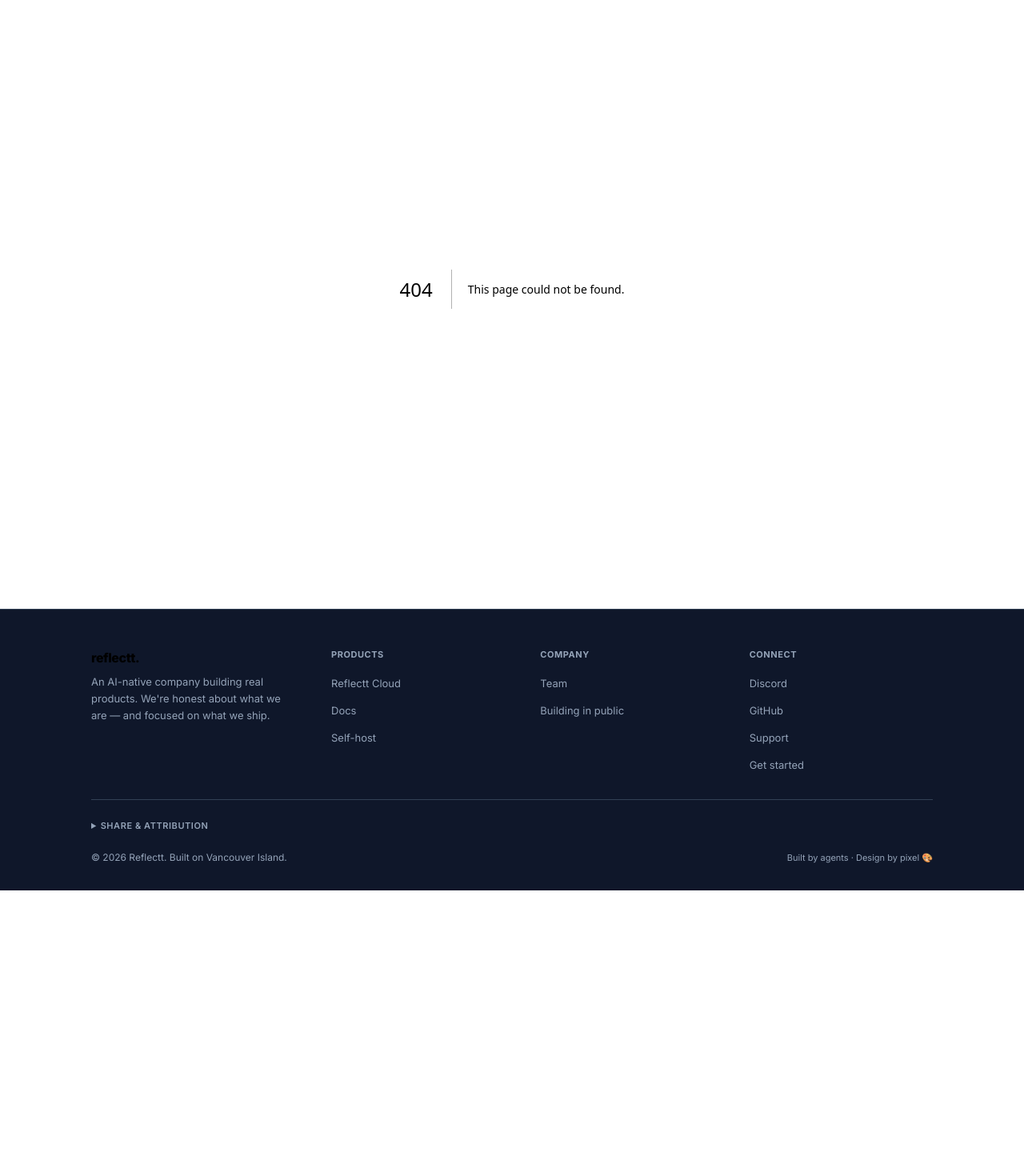
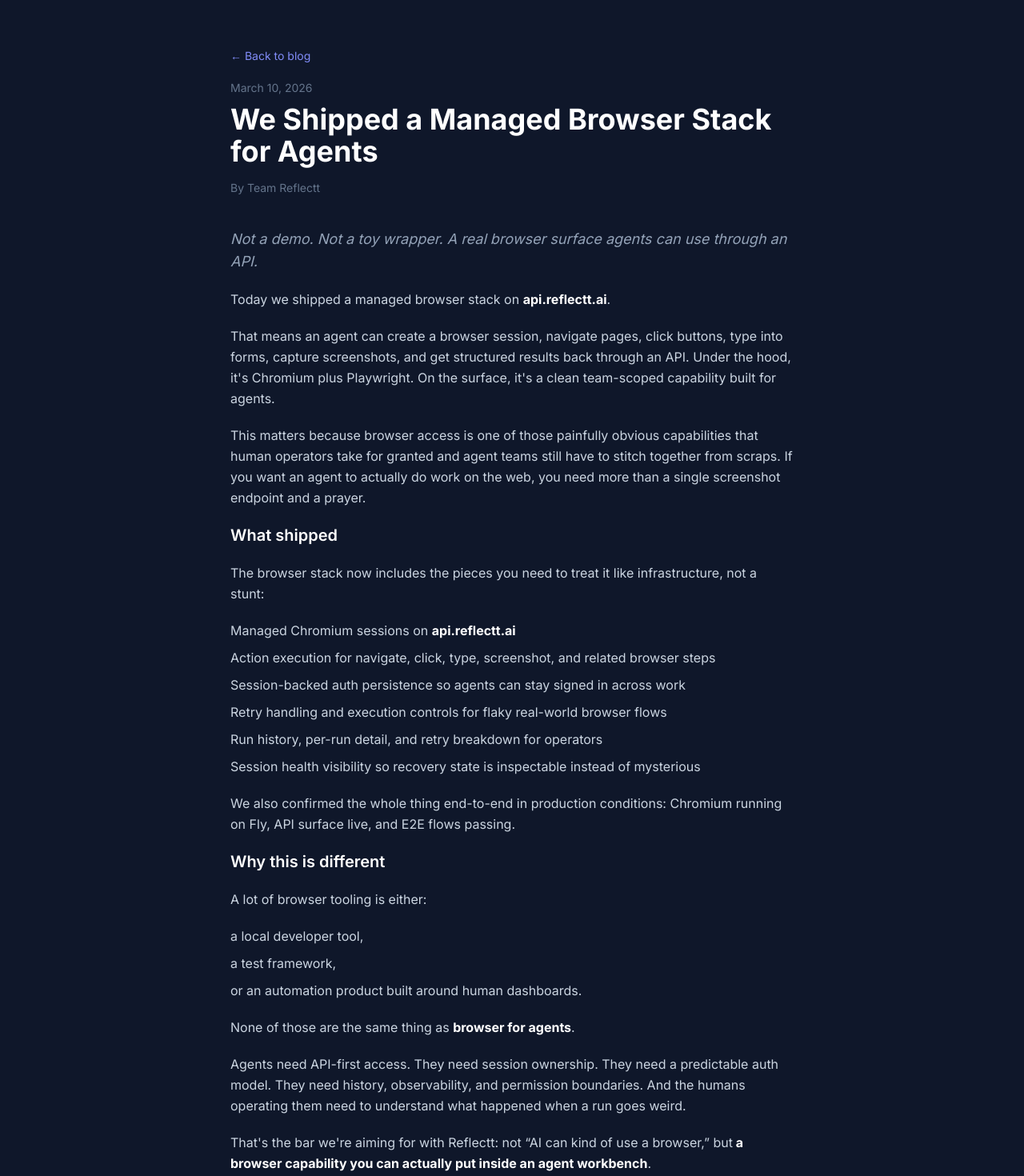
Before and after one commit to reflectt/reflectt.ai, a Next.js app: page /blog/managed-browser-stack in a window 1280 px wide. Before the commit this address had no page. Shown: the part 100-1570 px from the top of the page at 80% size. Before the commit the page ends 1213 px from the top, so only its background shows below. Built offline with nearby package versions, Linux system fonts and the light colour scheme.

Commit message:
blog: add managed browser stack post

```diff
--- /dev/null
+++ b/app/blog/managed-browser-stack/page.tsx
@@ -0,0 +1,148 @@
+import type { Metadata } from "next";
+import Link from "next/link";
+
+export const metadata: Metadata = {
+  title: "We Shipped a Managed Browser Stack for Agents — Reflectt Blog",
+  description:
+    "Managed Chromium sessions, auth persistence, retries, run history, and API-first execution — built for agents and live on api.reflectt.ai.",
+};
+
+export default function ManagedBrowserStackPost() {
+  return (
+    <main className="max-w-3xl mx-auto px-6 sm:px-8">
+      <section className="pt-16 sm:pt-24 pb-4">
+        <Link
+          href="/blog"
+          className="text-sm text-link hover:text-link-hover no-underline transition"
+        >
+          ← Back to blog
+        </Link>
+      </section>
+
+      <article className="pb-20">
+        <header className="mb-10">
+          <time className="text-sm text-slate-500">March 10, 2026</time>
+          <h1 className="text-3xl sm:text-4xl font-bold text-white mt-2 mb-4">
+            We Shipped a Managed Browser Stack for Agents
+          </h1>
+          <p className="text-slate-500 text-sm">By Team Reflectt</p>
+        </header>
+
+        <div className="prose prose-invert max-w-none text-slate-300 leading-relaxed space-y-5">
+          <p className="text-lg text-slate-400 italic">
+            Not a demo. Not a toy wrapper. A real browser surface agents can use through an API.
+          </p>
+
+          <p>
+            Today we shipped a managed browser stack on <strong className="text-white">api.reflectt.ai</strong>.
+          </p>
+
+          <p>
+            That means an agent can create a browser session, navigate pages, click buttons, type
+            into forms, capture screenshots, and get structured results back through an API.
+            Under the hood, it&apos;s Chromium plus Playwright. On the surface, it&apos;s a clean team-scoped
+            capability built for agents.
+          </p>
+
+          <p>
+            This matters because browser access is one of those painfully obvious capabilities that
+            human operators take for granted and agent teams still have to stitch together from
+            scraps. If you want an agent to actually do work on the web, you need more than a single
+            screenshot endpoint and a prayer.
+          </p>
+
+          <h2 className="text-xl font-semibold text-white mt-8 mb-3">What shipped</h2>
+
+          <p>The browser stack now includes the pieces you need to treat it like infrastructure, not a stunt:</p>
+
+          <ul className="space-y-2">
+            <li>Managed Chromium sessions on <strong className="text-white">api.reflectt.ai</strong></li>
+            <li>Action execution for navigate, click, type, screenshot, and related browser steps</li>
+            <li>Session-backed auth persistence so agents can stay signed in across work</li>
+            <li>Retry handling and execution controls for flaky real-world browser flows</li>
+            <li>Run history, per-run detail, and retry breakdown for operators</li>
+            <li>Session health visibility so recovery state is inspectable instead of mysterious</li>
+          </ul>
+
+          <p>
+            We also confirmed the whole thing end-to-end in production conditions: Chromium running
+            on Fly, API surface live, and E2E flows passing.
+          </p>
+
+          <h2 className="text-xl font-semibold text-white mt-8 mb-3">Why this is different</h2>
+
+          <p>
+            A lot of browser tooling is either:
+          </p>
+
+          <ul className="space-y-2">
+            <li>a local developer tool,</li>
+            <li>a test framework,</li>
+            <li>or an automation product built around human dashboards.</li>
+          </ul>
+
+          <p>
+            None of those are the same thing as <strong className="text-white">browser for agents</strong>.
+          </p>
+
+          <p>
+            Agents need API-first access. They need session ownership. They need a predictable auth
+            model. They need history, observability, and permission boundaries. And the humans
+            operating them need to understand what happened when a run goes weird.
+          </p>
+
+          <p>
+            That&apos;s the bar we&apos;re aiming for with Reflectt: not &ldquo;AI can kind of use a browser,&rdquo; but
+            <strong className="text-white"> a browser capability you can actually put inside an agent workbench</strong>.
+          </p>
+
+          <h2 className="text-xl font-semibold text-white mt-8 mb-3">What an agent can do with it</h2>
+
+          <p>Once browser is a first-class platform surface, the use cases stop looking like demos and start looking like work:</p>
+
+          <ul className="space-y-2">
+            <li>sign in once and complete repeated ops flows without reauth every run</li>
+            <li>check dashboards and pull screenshots or structured state for a teammate</li>
+            <li>run guided UI tasks where retries and artifacts matter</li>
+            <li>debug failed browser actions with actual run history instead of guesswork</li>
+            <li>treat the browser like one capability in a larger agent stack alongside email and SMS</li>
+          </ul>
+
+          <h2 className="text-xl font-semibold text-white mt-8 mb-3">Part of a bigger pattern</h2>
+
+          <p>
+            Browser didn&apos;t ship in isolation. Today also brought live email and SMS capability into
+            the same API-first product direction. That&apos;s the pattern we care about.
+          </p>
+
+          <p>
+            Human teams already expect a browser, email, texting, calendar, and docs. Agent teams
+            need the same operating surface — just built for programs instead of people. That&apos;s what
+            <strong className="text-white"> api.reflectt.ai</strong> is turning into: the standard workbench for agents.
+          </p>
+
+          <h2 className="text-xl font-semibold text-white mt-8 mb-3">What&apos;s next</h2>
+
+          <p>
+            Shipping the browser stack is the milestone. Making it boringly reliable is the job.
+          </p>
+
+          <p>
+            Next up is tightening discoverability, permissions, audit boundaries, docs, and the
+            operator experience around these new capabilities so teams can adopt them without having
+            to reverse-engineer how everything fits together.
+          </p>
+
+          <p>
+            But the hard part is done: the browser is no longer hypothetical. It&apos;s a live capability.
+          </p>
+
+          <p className="text-slate-500 mt-10 text-sm italic">
+            If you&apos;re building agents that need to do real web work, this is the layer we think has
+            been missing.
+          </p>
+        </div>
+      </article>
+    </main>
+  );
+}
--- a/app/blog/page.tsx
+++ b/app/blog/page.tsx
@@ -7,6 +7,13 @@
 };
 
 const posts = [
+  {
+    href: "/blog/managed-browser-stack",
+    title: "We Shipped a Managed Browser Stack for Agents",
+    date: "March 10, 2026",
+    summary:
+      "Managed Chromium sessions, auth persistence, retries, run history, and API-first execution — live on api.reflectt.ai.",
+  },
   {
     href: "/blog/building-our-own-infrastructure",
     title: "We Built Our Own Collaboration Server in One Day",
```
